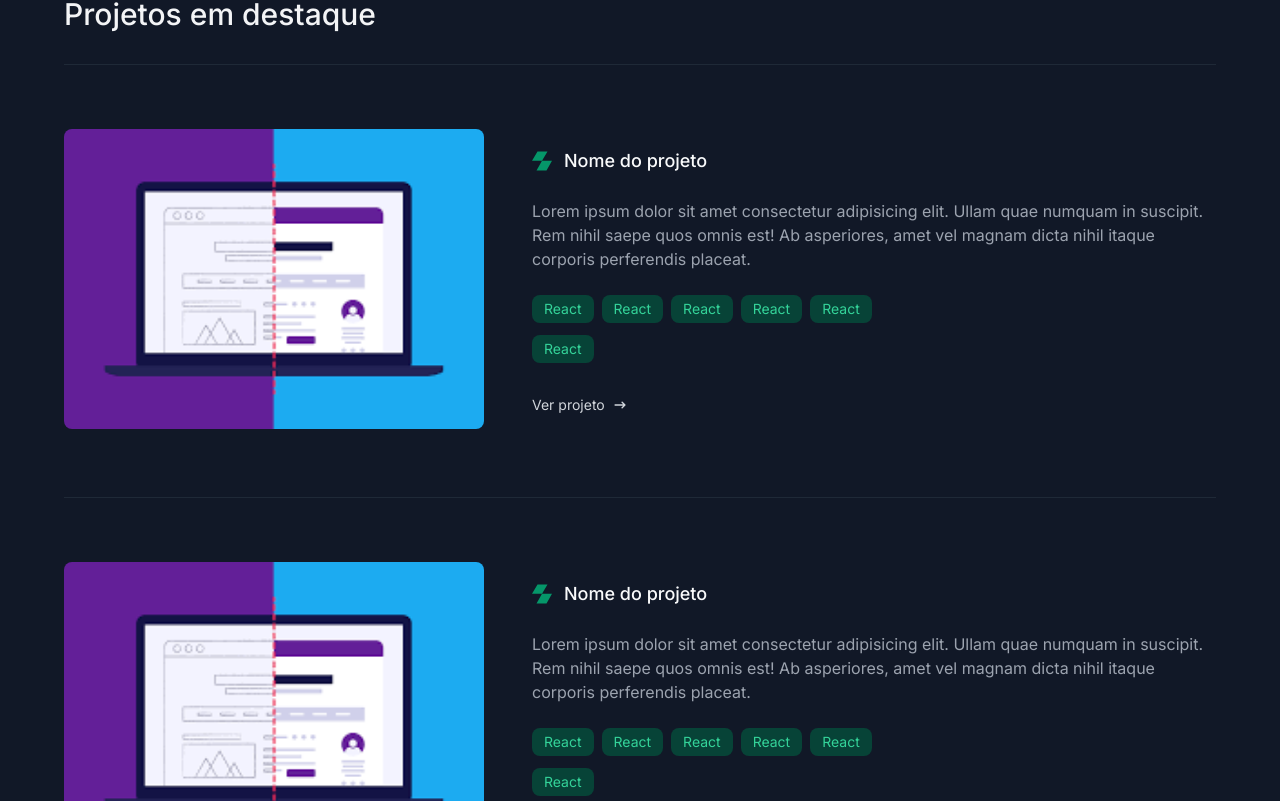
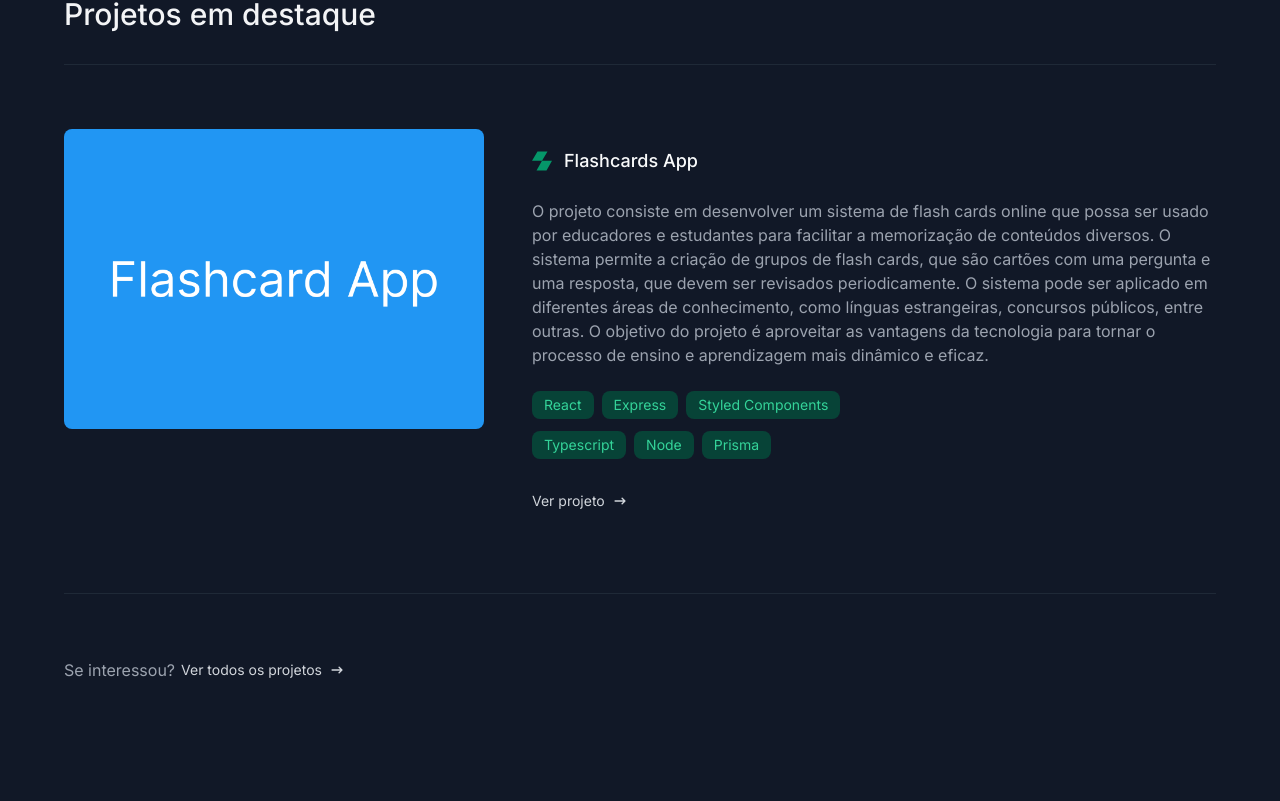
Before and after one commit to kefflen/next-portfolio, a Next.js app: page / in a window 1280 px wide. Shown: the part 1339-2140 px from the top of the page. Built offline with nearby package versions, Linux system fonts and the light colour scheme.

Commit message:
feat: add flashcard project to highlights projects

```diff
--- a/app/(home)/_components/highlight-projects/index.tsx
+++ b/app/(home)/_components/highlight-projects/index.tsx
@@ -3,6 +3,24 @@ import { Link } from "@/app/components/link"
 import { SectionTitle } from "@/app/components/section-title"
 import { HiArrowNarrowRight } from "react-icons/hi"
 import { ProjectCard } from "./project-card"
+
+const MockProjects = [
+  {
+    title: "Flashcards App",
+    slug: "flashcard-app",
+    description:
+      "O projeto consiste em desenvolver um sistema de flash cards online que possa ser usado por educadores e estudantes para facilitar a memorização de conteúdos diversos. O sistema permite a criação de grupos de flash cards, que são cartões com uma pergunta e uma resposta, que devem ser revisados periodicamente. O sistema pode ser aplicado em diferentes áreas de conhecimento, como línguas estrangeiras, concursos públicos, entre outras. O objetivo do projeto é aproveitar as vantagens da tecnologia para tornar o processo de ensino e aprendizagem mais dinâmico e eficaz.",
+    thumbnailUrl: "/projects/flashcard/Thumbnail.png",
+    techs: [
+      "React",
+      "Express",
+      "Styled Components",
+      "Typescript",
+      "Node",
+      "Prisma",
+    ],
+  },
+]
 
 export const HighlightProjects = () => {
   return (
@@ -10,12 +28,18 @@ export const HighlightProjects = () => {
       <SectionTitle title="Projetos em destaque" subtitle="destaque" />
       <HorizontalDevider className="mb-16" />
       <div>
-        <ProjectCard />
-        <HorizontalDevider className="my-16" />
-        <ProjectCard />
-        <HorizontalDevider className="my-16" />
-        <ProjectCard />
-        <HorizontalDevider className="my-16" />
+        {MockProjects.map((project) => (
+          <div key={project.slug}>
+            <ProjectCard
+              title={project.title}
+              slug={project.slug}
+              description={project.description}
+              thumbnailUrl={project.thumbnailUrl}
+              techs={project.techs}
+            />
+            <HorizontalDevider className="my-16" />
+          </div>
+        ))}
         <p className="flex items-center gap-1.5">
           <span className="text-gray-400">Se interessou?</span>
           <Link href="/projects" className="">
--- a/app/(home)/_components/highlight-projects/project-card.tsx
+++ b/app/(home)/_components/highlight-projects/project-card.tsx
@@ -3,13 +3,26 @@ import { TechBadge } from "@/app/components/tech-badge"
 import Image from "next/image"
 import { HiArrowNarrowRight } from "react-icons/hi"
 
-type ProjectCardProps = {}
-export const ProjectCard = () => {
+type ProjectCardProps = {
+  title: string
+  slug: string
+  description: string
+  thumbnailUrl: string
+  techs: string[]
+}
+
+export const ProjectCard = ({
+  title,
+  slug,
+  description,
+  thumbnailUrl,
+  techs,
+}: ProjectCardProps) => {
   return (
     <div className="flex gap-6 lg:gap-12 flex-col lg:flex-row">
       <div className="w-full h-[200px] sm:h-[300px] lg:w-[420px] lg:min-h-full">
         <Image
-          src={"/images/placeholder-project.png"}
+          src={thumbnailUrl}
           alt={"Thumbnail do projeto"}
           width={420}
           height={304}
@@ -19,29 +32,23 @@ export const ProjectCard = () => {
       <div className="flex-1 lg:py-[18px]">
         <h3 className="flex items-center gap-3 font-medium text-lg text-gray-50">
           <Image
+            unoptimized
             src={"/images/icons/project-title-icon.svg"}
             width={20}
             height={20}
             alt={""}
           />
-          Nome do projeto
+          {title}
         </h3>
-        <p className="text-gray-400 my-6">
-          Lorem ipsum dolor sit amet consectetur adipisicing elit. Ullam quae
-          numquam in suscipit. Rem nihil saepe quos omnis est! Ab asperiores,
-          amet vel magnam dicta nihil itaque corporis perferendis placeat.
-        </p>
+        <p className="text-gray-400 my-6">{description}</p>
 
         <div className="flex gap-x-2 gap-y-3 flex-wrap mb-8 lg:max-w-[350px]">
-          <TechBadge tech="React" />
-          <TechBadge tech="React" />
-          <TechBadge tech="React" />
-          <TechBadge tech="React" />
-          <TechBadge tech="React" />
-          <TechBadge tech="React" />
+          {techs.map((tech) => (
+            <TechBadge key={tech} tech={tech} />
+          ))}
         </div>
 
-        <Link href="/" className="">
+        <Link href={`/projects/${slug}`} className="">
           Ver projeto
           <HiArrowNarrowRight />
         </Link>
```
Also changed, not shown: public/projects/flashcard/Thumbnail.png (added).
